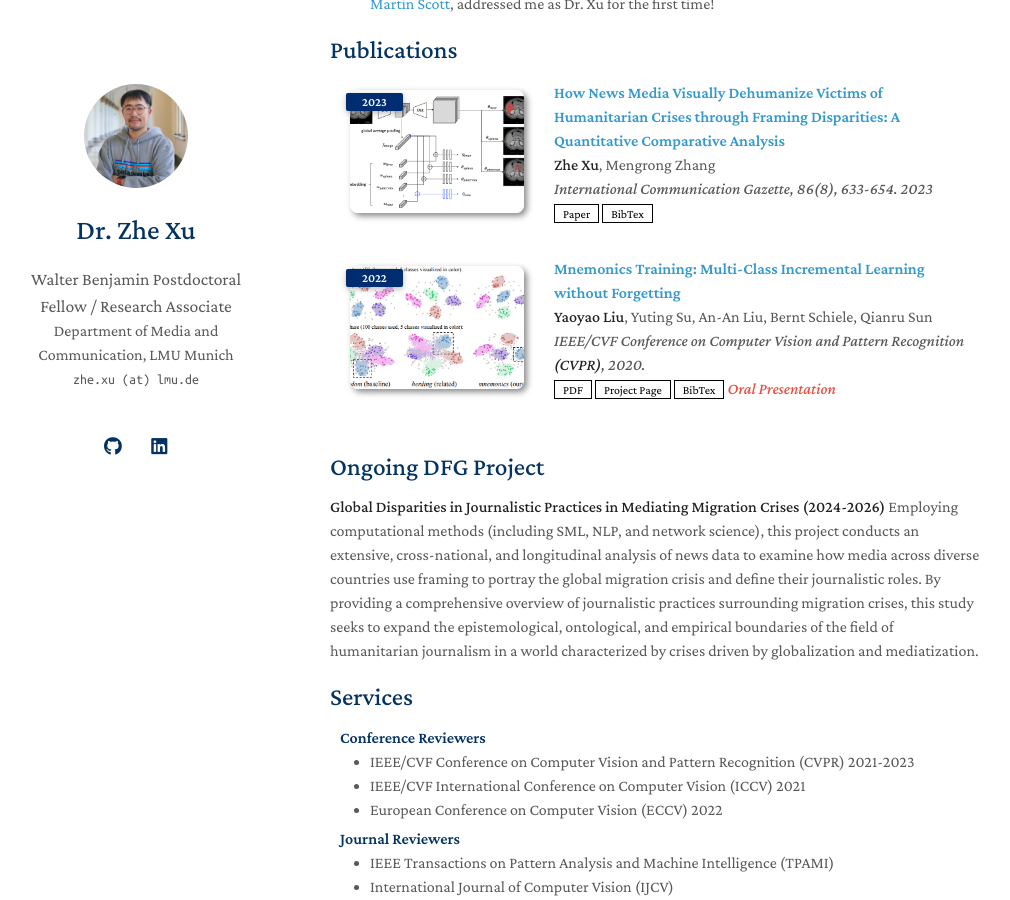
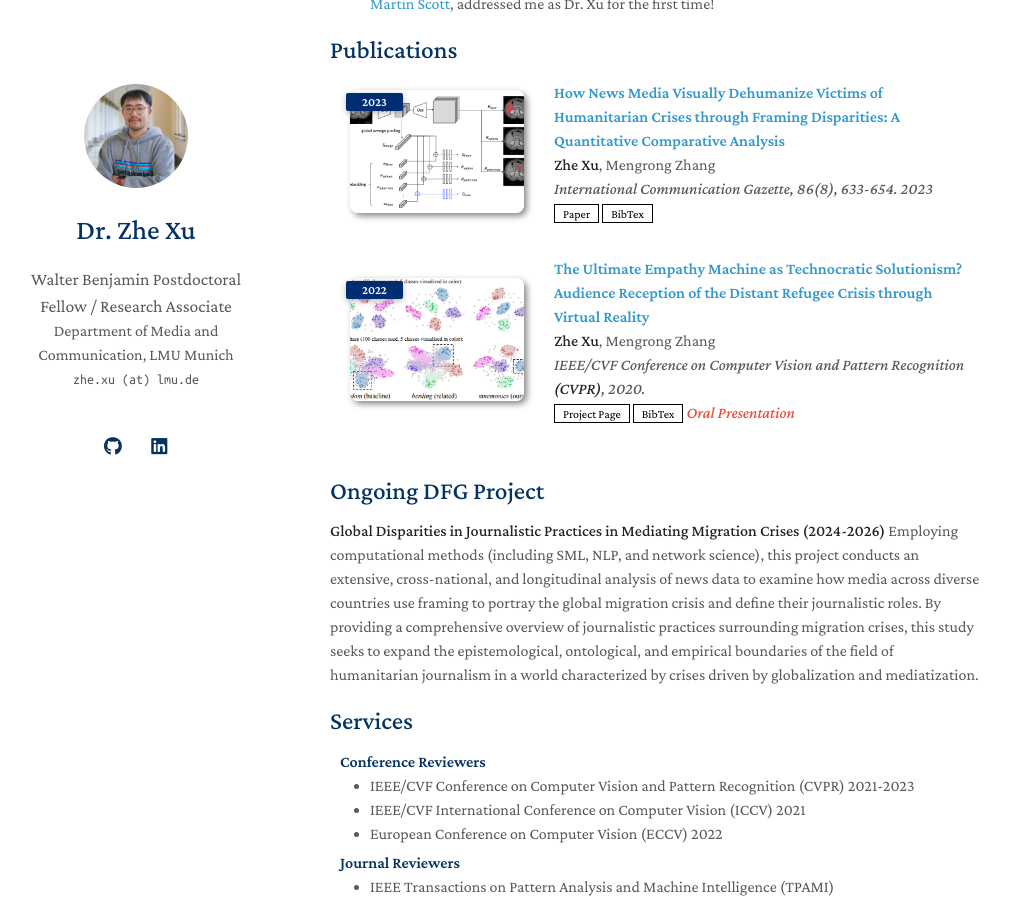
Before and after one commit to zhexuphd/home, a Jekyll site: the page built from index.md, in a window 1280 px wide and 900 px high, scrolled down 1162 px. Shown: the whole window, without its empty margins (140-1150 px from the left). Built offline with Jekyll 4.4.1, drawn with Linux system fonts in a browser that asks for light colours; a style sheet for code colours, icons or effects is not loaded; our own code applies the rules of GitHub Pages for plain Markdown files.

Commit message:
Update publications.yml

```diff
--- a/_data/publications.yml
+++ b/_data/publications.yml
@@ -8,11 +8,10 @@ main:
     bibtex: https://scholar.googleusercontent.com/scholar.bib?q=info:H3nSK-UYfV4J:scholar.google.com/&output=citation&scisdr=ClHvMyQAENbUspZitJM:AFWwaeYAAAAAZyFkrJMuG6UHmRbAbr8QpB20zT0&scisig=AFWwaeYAAAAAZyFkrHiwjQbawMn5QbPsX78WZhA&scisf=4&ct=citation&cd=-1&hl=zh-CN
     image: ./assets/img/teaser_example_2.png
 
-  - title: "Mnemonics Training: Multi-Class Incremental Learning without Forgetting"
-    authors: <strong>Yaoyao Liu</strong>, Yuting Su, An-An Liu, Bernt Schiele, Qianru Sun
+  - title: "The Ultimate Empathy Machine as Technocratic Solutionism? Audience Reception of the Distant Refugee Crisis through Virtual Reality"
+    authors: <strong>Zhe Xu</strong>, Mengrong Zhang
     conference_short: 2022
     conference: IEEE/CVF Conference on Computer Vision and Pattern Recognition <strong>(CVPR)</strong>, 2020.
-    pdf: https://arxiv.org/pdf/2002.10211.pdf
     code: https://github.com/yaoyao-liu/class-incremental-learning/tree/main/mnemonics-training
     page: https://class-il.mpi-inf.mpg.de/mnemonics/
     bibtex: https://class-il.mpi-inf.mpg.de/mnemonics/
```
